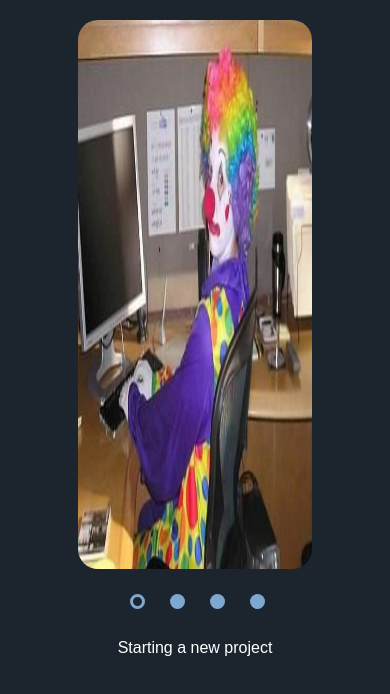
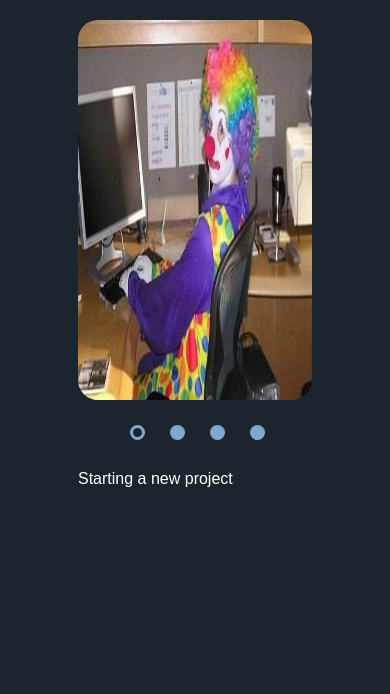
Before and after one commit to Anna1719/cssMemeSlider, a plain HTML site: page cssMemeSlider/index.html in a window 390 px wide. Drawn offline with Linux system fonts and the light colour scheme.

Commit message:
fix: change pic behaviour (Mon, Sep 16, 2024 12:56:48 AM)

```diff
--- a/cssMemeSlider/style.css
+++ b/cssMemeSlider/style.css
@@ -36,7 +36,6 @@ body {
     flex-direction: row;
     flex-wrap: nowrap;
     height: 65vh;
-    overflow: hidden;
     margin-bottom: 2rem;
     width: 60vw;
     transition: margin-left 800ms cubic-bezier(0.770, 0.000, 0.175, 1.000);
@@ -151,8 +150,13 @@ body {
         flex-direction: column-reverse;
     }
 
-    .text{
+    .text_wrapper{
         margin-top: 3rem;
-        text-align: center;
+        align-self: flex-start;
+    }
+
+    .slides,
+    .img {
+        height: 45vh;
     }
 }
```
